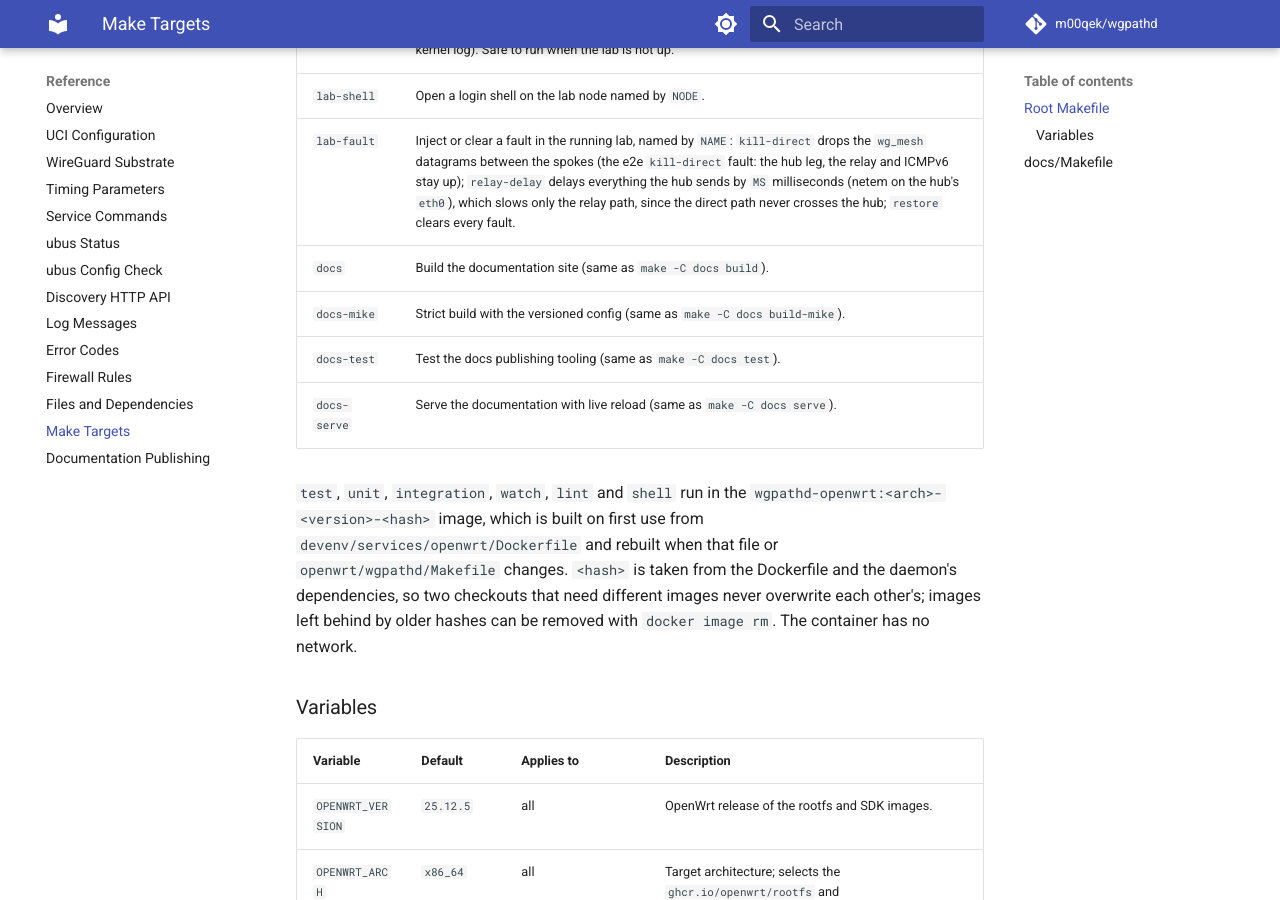
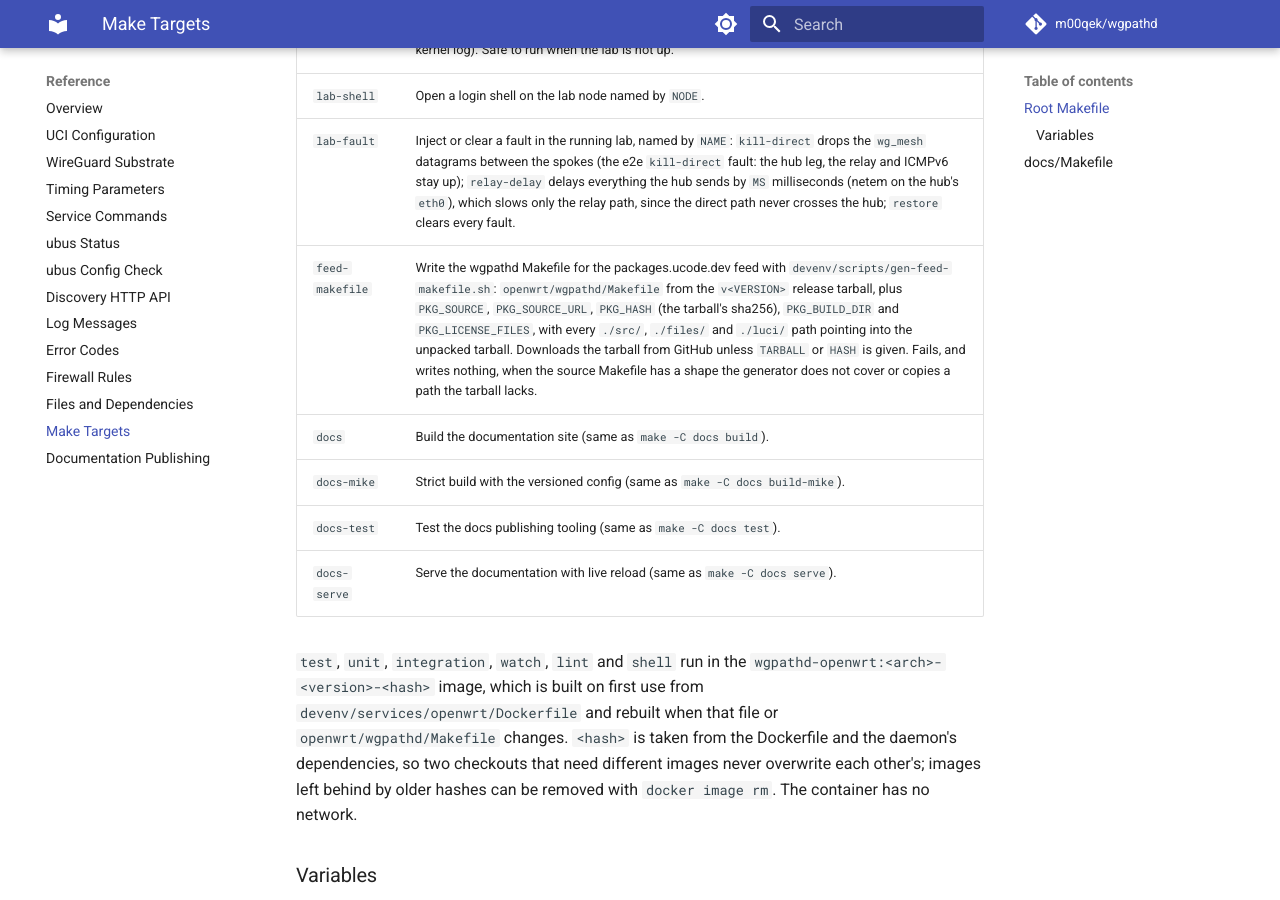
Before and after one commit to m00qek/wgpathd, an MkDocs documentation site: the page built from docs/reference/make-targets.md, in a window 1280 px wide and 900 px high, scrolled down 1696 px. Built offline with MkDocs 1.6.1 and Material for MkDocs 9.7.7, drawn with Linux system fonts in a browser that asks for light colours; comment, search, counter and statistics services are not loaded; some of the changed text lies outside the part shown.

Commit message:
Docs: how to publish a release to the package feed

```diff
--- a/docs/reference/make-targets.md
+++ b/docs/reference/make-targets.md
@@ -12,7 +12,7 @@ All targets run in Docker. Nothing is installed on the host.
 | `unit` | Run the unit suite only. |
 | `integration` | Run the integration suite only. |
 | `watch` | Run all tests, then re-run whenever a file under `src/`, `test/` or `files/` changes. |
-| `lint` | Compile-check every ucode file, `sh -n` every shell script, parse every JSON file under `luci/` with ucode and every LuCI script under `luci/` with quickjs (as the function body LuCI compiles it into), fail on `innerHTML`, `outerHTML`, `insertAdjacentHTML`, `document.write` or `%s` in a `.format()` template in those scripts (`devenv/scripts/luci-dom-lint.sh`, which lint first proves still catches each), and check the pinned documentation links with `devenv/scripts/docs-links.sh` (see [Link check](docs-publishing.md#link-check)). Then check that `luci/po/templates/wgpathd.pot` is what `pot` would write, and that the scanner gave no warning. |
+| `lint` | Compile-check every ucode file, `sh -n` every shell script, parse every JSON file under `luci/` with ucode and every LuCI script under `luci/` with quickjs (as the function body LuCI compiles it into), fail on `innerHTML`, `outerHTML`, `insertAdjacentHTML`, `document.write` or `%s` in a `.format()` template in those scripts (`devenv/scripts/luci-dom-lint.sh`, which lint first proves still catches each), check the pinned documentation links with `devenv/scripts/docs-links.sh` (see [Link check](docs-publishing.md#link-check)), and run `test/feed/feed_makefile_test.sh` against the feed Makefile generator. Then check that `luci/po/templates/wgpathd.pot` is what `pot` would write, and that the scanner gave no warning. |
 | `shell` | Open a throwaway shell in the development image. |
 | `image` | Rebuild the development image, pulling the base image again. |
 | `package` | Build `bin/wgpathd-<version>-r<release>.apk` and `bin/luci-app-wgpathd-<version>-r<release>.apk` in the OpenWrt SDK. |
@@ -24,6 +24,7 @@ All targets run in Docker. Nothing is installed on the host.
 | `lab-down` | Stop the lab's watchdog, tear the lab down and print the host report (sysctls, Wi-Fi interface, kernel log). Safe to run when the lab is not up. |
 | `lab-shell` | Open a login shell on the lab node named by `NODE`. |
 | `lab-fault` | Inject or clear a fault in the running lab, named by `NAME`: `kill-direct` drops the `wg_mesh` datagrams between the spokes (the e2e `kill-direct` fault: the hub leg, the relay and ICMPv6 stay up); `relay-delay` delays everything the hub sends by `MS` milliseconds (netem on the hub's `eth0`), which slows only the relay path, since the direct path never crosses the hub; `restore` clears every fault. |
+| `feed-makefile` | Write the wgpathd Makefile for the packages.ucode.dev feed with `devenv/scripts/gen-feed-makefile.sh`: `openwrt/wgpathd/Makefile` from the `v<VERSION>` release tarball, plus `PKG_SOURCE`, `PKG_SOURCE_URL`, `PKG_HASH` (the tarball's sha256), `PKG_BUILD_DIR` and `PKG_LICENSE_FILES`, with every `./src/`, `./files/` and `./luci/` path pointing into the unpacked tarball. Downloads the tarball from GitHub unless `TARBALL` or `HASH` is given. Fails, and writes nothing, when the source Makefile has a shape the generator does not cover or copies a path the tarball lacks. |
 | `docs` | Build the documentation site (same as `make -C docs build`). |
 | `docs-mike` | Strict build with the versioned config (same as `make -C docs build-mike`). |
 | `docs-test` | Test the docs publishing tooling (same as `make -C docs test`). |
@@ -46,6 +47,10 @@ All targets run in Docker. Nothing is installed on the host.
 | `NAME` | — | `lab-fault` | `kill-direct`, `relay-delay` or `restore`. |
 | `MS` | — | `lab-fault` | Milliseconds of delay for `NAME=relay-delay`. |
 | `E2E_STRICT` | — | `e2e`, `lab-up` | Set to `1` to refuse to start while containers of other projects run. By default they are listed as a warning and the run goes ahead. The lab and the suite always refuse to run at the same time. |
+| `VERSION` | — | `feed-makefile` | Release to generate for, without the `v`: `0.1.0`. Must be the `PKG_VERSION` of the Makefile it transforms. |
+| `OUT` | standard output | `feed-makefile` | File to write. |
+| `TARBALL` | — | `feed-makefile` | Use this tarball of the release instead of downloading it. |
+| `HASH` | — | `feed-makefile` | Offline: use this sha256 as `PKG_HASH` and transform the in-tree Makefile. Nothing checks that it matches the tag. |
 | `E2E_WATCH_IFACE` | `wlan0` | `e2e`, `lab-up` | Host interface the e2e runner and the lab guard; the stack is torn down if it goes down. |
 
 Examples:
--- a/mkdocs.yml
+++ b/mkdocs.yml
@@ -74,6 +74,7 @@ nav:
       - Developer:
           - Running Tests: how-to/developer/testing.md
           - Building the Package: how-to/developer/packaging.md
+          - Publishing to the Package Feed: how-to/developer/publish-to-feed.md
           - Writing Documentation: how-to/developer/documentation.md
           - Publishing the Documentation:
               - Setting Up Publishing: how-to/developer/setup-docs-publishing.md
```
Also changed, not shown: docs/how-to/developer/publish-to-feed.md (added, +37 -0 lines), docs/how-to/index.md (+1 -0 lines).
